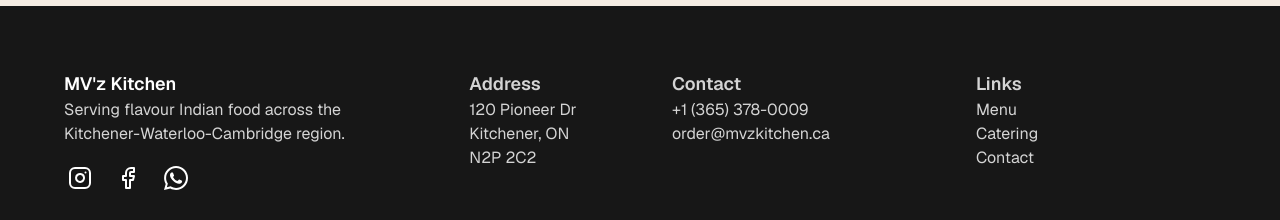
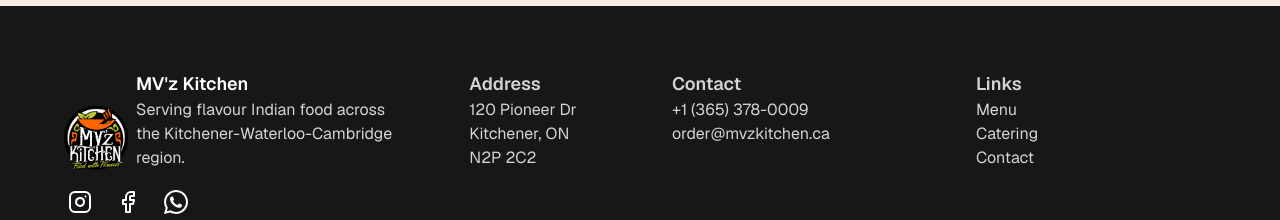
Before and after one commit to Krish120003/mvz-kitchen, a Next.js app: page / in a window 1280 px wide. Shown: the part 1008-1228 px from the top of the page. Built offline with nearby package versions, Linux system fonts and the light colour scheme.

Commit message:
feat: add logo at bottom

```diff
--- a/src/components/layout.tsx
+++ b/src/components/layout.tsx
@@ -132,11 +132,18 @@
       </main>
       <footer className="flex grid-cols-12 flex-col gap-16 bg-neutral-900 p-4 text-white md:grid md:p-16">
         <div className="col-span-2 md:col-span-4">
-          <h2 className="text-lg font-semibold">MV&apos;z Kitchen</h2>
-          <p className="text-neutral-300">
-            Serving flavour Indian food across the Kitchener-Waterloo-Cambridge
-            region.
-          </p>
+          <div className="flex items-end gap-2">
+            <div className="relative aspect-square h-16 w-16">
+              <Image src={"/logo.png"} alt={"MV'z Kitchen Logo"} fill />
+            </div>
+            <div>
+              <h2 className="text-lg font-semibold">MV&apos;z Kitchen</h2>
+              <p className="text-wrap text-neutral-300">
+                Serving flavour Indian food across the
+                Kitchener-Waterloo-Cambridge region.
+              </p>
+            </div>
+          </div>
 
           <ul className="mt-4 flex gap-4">
             {/* instagram, facebook, whatsapp */}
```
